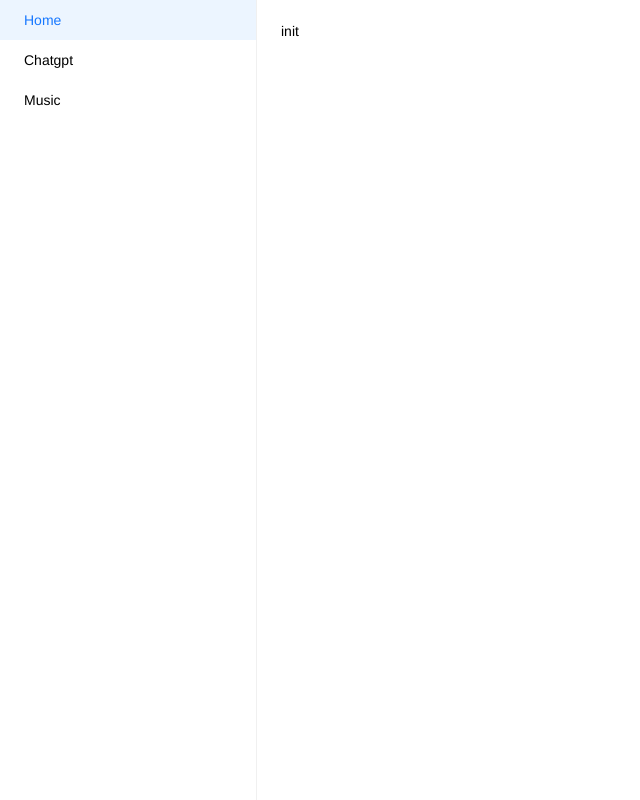
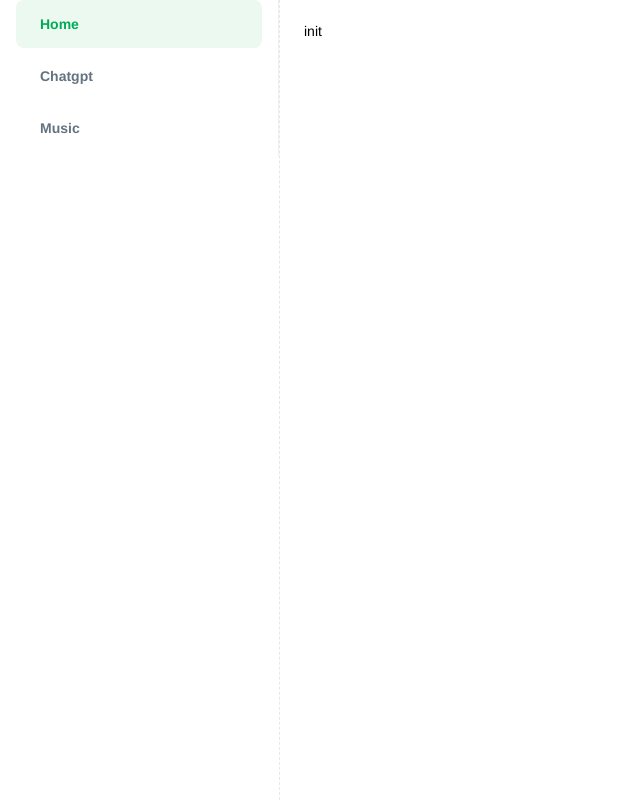
Before and after one commit to general-guan/smt, a Next.js app: page / in a window 1280 px wide. Shown: the whole page, without its empty margins (0-640 px from the left). Built offline with nearby package versions, Linux system fonts and the light colour scheme; a web font is replaced by a local one.

Commit message:
feat: 更改样式

```diff
--- a/src/components/Menu/index.module.scss
+++ b/src/components/Menu/index.module.scss
@@ -1,19 +1,23 @@
 .menu {
   display: inline-block;
   border-inline-end: 1px solid rgba(5, 5, 5, 0.06);
+  padding: 0 16px;
   &Item {
-    width: 256px;
-    height: 40px;
-    line-height: 40px;
+    user-select: none;
+    height: 48px;
+    line-height: 48px;
+    margin-bottom: 4px;
     padding-left: 24px;
+    border-radius: 8px;
+    font-weight: 600;
     cursor: pointer;
-    &:hover {
-      color: #1677ff;
-      background-color: #ecf5ff;
+    color: rgb(99, 115, 129);
+    &:not(&Selected):hover {
+      background-color: rgba(145, 158, 171, 0.08);
     }
     &Selected {
-      color: #1677ff;
-      background-color: #ecf5ff;
+      color: rgb(0, 171, 85);
+      background-color: rgba(0, 171, 85, 0.08);
     }
   }
 }
--- a/src/pages-components/Layout/Sider/index.module.scss
+++ b/src/pages-components/Layout/Sider/index.module.scss
@@ -1,3 +1,7 @@
 .sider {
+  width: 280px;
   height: 100vh;
+  border-inline-end: 1px dashed rgba(145, 158, 171, 0.24);
+  display: flex;
+  flex-direction: column;
 }
--- a/src/pages-components/Layout/Sider/index.tsx
+++ b/src/pages-components/Layout/Sider/index.tsx
@@ -23,8 +23,8 @@ export default function Sider() {
   const [selectedKey, setSelectedKey] = useState(router.pathname)
 
   return (
+    <div className={style.sider}>
       <Menu
-      className={style.sider}
         items={items}
         selectedKey={selectedKey}
         onClick={({ key }) => {
@@ -32,5 +32,6 @@ export default function Sider() {
           router.push(key)
         }}
       />
+    </div>
   )
 }
```
Lines whose indentation alone changed are shown as unchanged.
